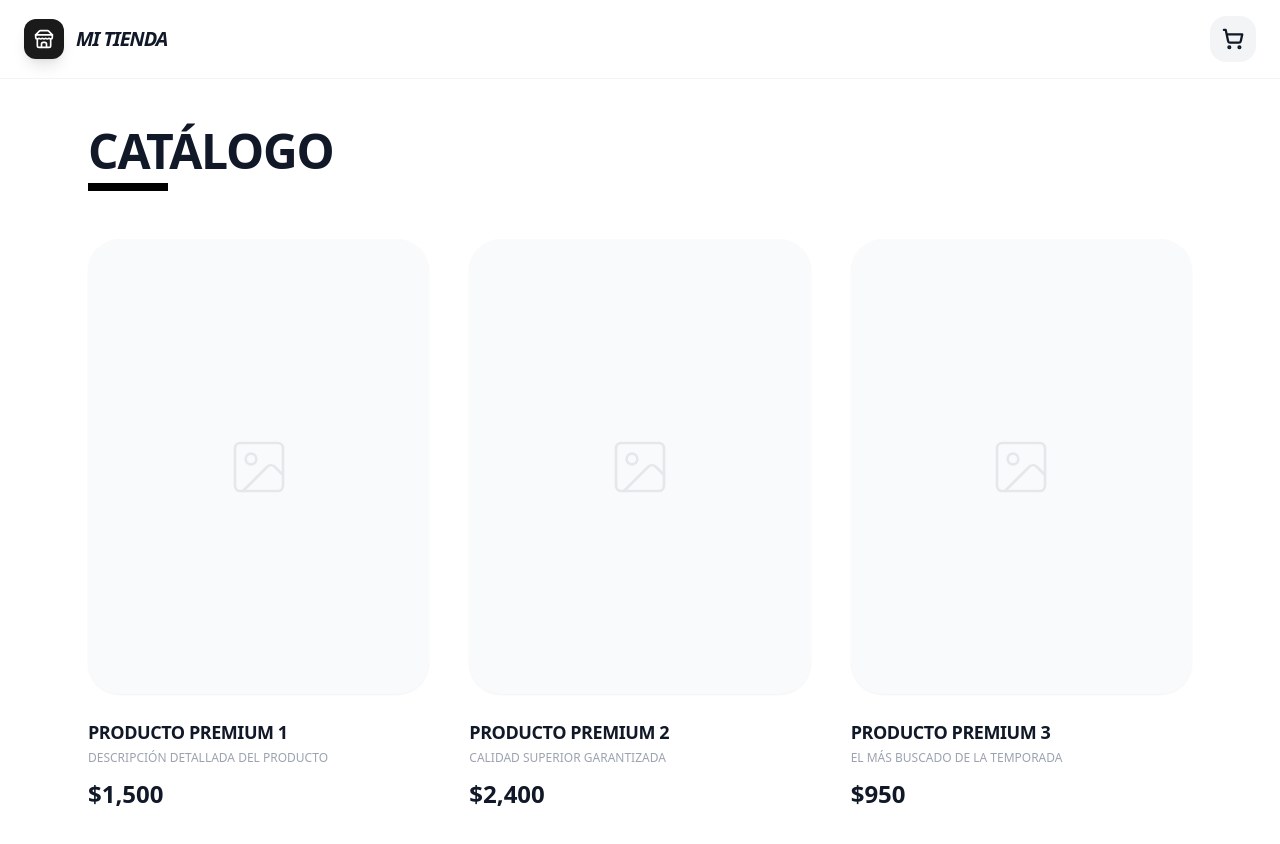
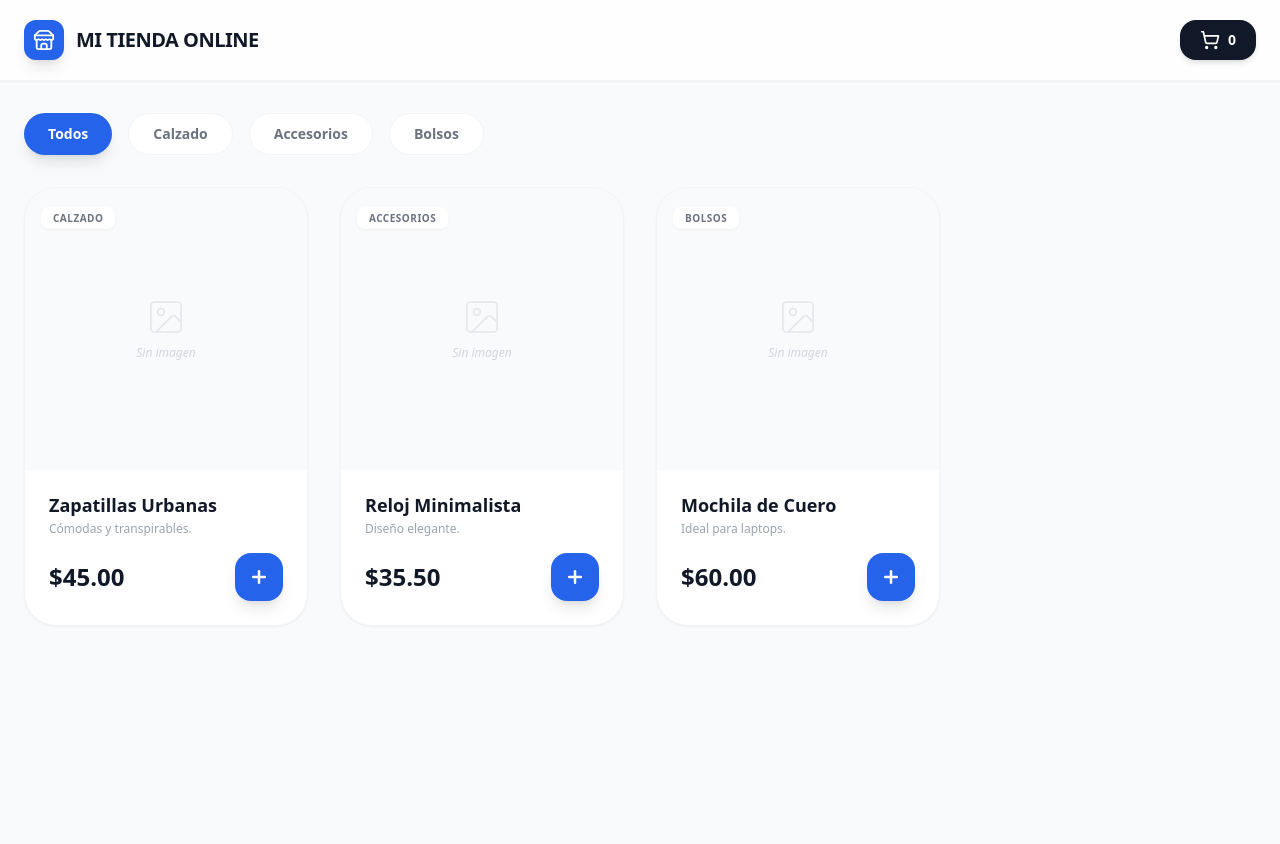
Before and after one commit to jercsk/Tienda-Cuadralo, a React (Vite) app: page / in a window 1280 px wide. Shown: the top 844 px of the page. After the commit the page ends 800 px from the top, so only its background shows below. Built offline with nearby package versions, Linux system fonts and the light colour scheme.

Commit message:
Update App.jsx

```diff
--- a/src/App.jsx
+++ b/src/App.jsx
@@ -2,12 +2,15 @@ import React, { useState, useEffect } from 'react';
 import { initializeApp } from "firebase/app";
 import { getAuth } from "firebase/auth";
 import { getFirestore, doc, onSnapshot } from "firebase/firestore";
-import { ShoppingCart, X, Store, MessageCircle, Trash2, Image as ImageIcon, ChevronRight } from 'lucide-react';
+import {
+  ShoppingCart, X, Plus, Minus, Store, MessageCircle,
+  Trash2, ChevronRight, Image as ImageIcon
+} from 'lucide-react';
 
-// CONFIGURACIÓN DE CONEXIÓN SEGURA
+// --- CONFIGURACIÓN DE FIREBASE (ADAPTADA PARA VERCEL) ---
 let app, auth, db;
 let isFirebaseReady = false;
-const APP_ID = typeof __app_id !== 'undefined' ? __app_id : 'tienda-personalizada';
+const APP_ID = typeof __app_id !== 'undefined' ? __app_id : 'tienda-pro';
 
 try {
   if (typeof __firebase_config !== 'undefined') {
@@ -18,20 +21,22 @@ try {
     isFirebaseReady = true;
   }
 } catch (e) {
-  console.warn("Modo visualización activo.");
+  console.warn("Modo demostración: Configuración de Firebase no detectada.");
 }
 
 export default function App() {
   const [products, setProducts] = useState([]);
   const [cart, setCart] = useState([]);
   const [isCartOpen, setIsCartOpen] = useState(false);
+  const [activeCategory, setActiveCategory] = useState('Todos');
   const [storeConfig, setStoreConfig] = useState({
-    storeName: 'MI TIENDA',
-    buttonColor: '#1a1a1a',
+    storeName: 'Mi Tienda Online',
+    primaryColor: '#2563eb',
     currency: '$',
-    theme: 'modern'
+    whatsapp: ''
   });
 
+  // --- CARGA DE DATOS ---
   useEffect(() => {
     if (isFirebaseReady) {
       const docRef = doc(db, 'artifacts', APP_ID, 'public', 'data', 'config', 'tienda');
@@ -41,122 +46,191 @@ export default function App() {
           if (data.products) setProducts(data.products);
           if (data.config) setStoreConfig(prev => ({ ...prev, ...data.config }));
         }
-      }, (error) => console.error("Error:", error));
+      });
       return () => unsub();
     } else {
-      // CARGA DE TUS PRODUCTOS SEGÚN EL DISEÑO QUE APROBASTE
+      // Datos de ejemplo basados en tu archivo Modelo.html si no hay conexión
       setProducts([
-        { name: 'Producto Premium 1', price: 1500, image: null, desc: 'Descripción detallada del producto' },
-        { name: 'Producto Premium 2', price: 2400, image: null, desc: 'Calidad superior garantizada' },
-        { name: 'Producto Premium 3', price: 950, image: null, desc: 'El más buscado de la temporada' }
+        { id: 1, name: 'Zapatillas Urbanas', price: 45.00, category: 'Calzado', image: null, description: 'Cómodas y transpirables.' },
+        { id: 2, name: 'Reloj Minimalista', price: 35.50, category: 'Accesorios', image: null, description: 'Diseño elegante.' },
+        { id: 3, name: 'Mochila de Cuero', price: 60.00, category: 'Bolsos', image: null, description: 'Ideal para laptops.' }
       ]);
     }
   }, []);
 
-  const total = cart.reduce((acc, item) => acc + Number(item.price), 0);
+  // --- LÓGICA DEL CARRITO ---
+  const addToCart = (product) => {
+    const existing = cart.find(item => item.id === product.id);
+    if (existing) {
+      setCart(cart.map(item => item.id === product.id ? { ...item, quantity: item.quantity + 1 } : item));
+    } else {
+      setCart([...cart, { ...product, quantity: 1 }]);
+    }
+    setIsCartOpen(true);
+  };
 
-  const enviarWhatsApp = () => {
-    const items = cart.map(i => `- ${i.name} (${storeConfig.currency}${i.price})`).join('\n');
-    const mensaje = `¡Hola! Me interesa comprar:\n\n${items}\n\nTotal: ${storeConfig.currency}${total.toLocaleString()}`;
-    window.open(`https://wa.me/?text=${encodeURIComponent(mensaje)}`, '_blank');
+  const updateQuantity = (id, delta) => {
+    setCart(cart.map(item => {
+      if (item.id === id) {
+        const newQty = Math.max(0, item.quantity + delta);
+        return { ...item, quantity: newQty };
+      }
+      return item;
+    }).filter(item => item.quantity > 0));
+  };
+
+  const cartTotal = cart.reduce((acc, item) => acc + (item.price * item.quantity), 0);
+  const categories = ['Todos', ...new Set(products.map(p => p.category))];
+  const filteredProducts = activeCategory === 'Todos'
+    ? products
+    : products.filter(p => p.category === activeCategory);
+
+  const checkoutWhatsApp = () => {
+    const message = `*Nuevo Pedido - ${storeConfig.storeName}*\n\n` +
+      cart.map(i => `• ${i.name} (x${i.quantity}) - ${storeConfig.currency}${(i.price * i.quantity).toFixed(2)}`).join('\n') +
+      `\n\n*Total: ${storeConfig.currency}${cartTotal.toFixed(2)}*`;
+    window.open(`https://wa.me/${storeConfig.whatsapp}?text=${encodeURIComponent(message)}`, '_blank');
   };
 
   return (
-    <div className="min-h-screen bg-white text-gray-900 font-sans">
+    <div className="min-h-screen bg-gray-50 font-sans text-gray-900">
 
-      {/* NAVBAR PERSONALIZADO */}
-      <nav className="sticky top-0 z-50 bg-white/90 backdrop-blur-md border-b border-gray-100 px-6 py-4 flex items-center justify-between">
-        <div className="flex items-center gap-3">
-          <div className="w-10 h-10 rounded-xl flex items-center justify-center text-white shadow-lg" style={{ backgroundColor: storeConfig.buttonColor }}>
-            <Store size={20} />
+      {/* HEADER */}
+      <header className="sticky top-0 z-40 bg-white/80 backdrop-blur-md border-b border-gray-100 shadow-sm">
+        <div className="max-w-7xl mx-auto px-4 sm:px-6 h-20 flex items-center justify-between">
+          <div className="flex items-center space-x-3">
+            <div className="w-10 h-10 rounded-xl flex items-center justify-center text-white shadow-lg" style={{ backgroundColor: storeConfig.primaryColor }}>
+              <Store size={22} />
             </div>
-          <span className="font-black text-xl tracking-tighter uppercase italic">{storeConfig.storeName}</span>
+            <h1 className="text-xl font-black tracking-tight uppercase">{storeConfig.storeName}</h1>
           </div>
 
           <button
             onClick={() => setIsCartOpen(true)}
-          className="p-3 bg-gray-100 rounded-2xl relative hover:bg-gray-200 transition-colors"
+            className="flex items-center space-x-2 bg-gray-900 text-white px-5 py-2.5 rounded-2xl hover:scale-105 transition-all shadow-md"
           >
-          <ShoppingCart size={22} strokeWidth={2.5} />
-          {cart.length > 0 && (
-            <span className="absolute -top-1 -right-1 bg-black text-white w-5 h-5 rounded-full text-[10px] flex items-center justify-center font-bold">
-              {cart.length}
-            </span>
-          )}
+            <ShoppingCart size={20} />
+            <span className="font-bold text-sm">{cart.length}</span>
           </button>
-      </nav>
+        </div>
+      </header>
 
-      {/* DISEÑO DE GRILLA QUE TRABAJAMOS ANTES */}
-      <main className="max-w-6xl mx-auto px-6 py-12">
-        <div className="mb-12">
-          <h2 className="text-5xl font-black tracking-tight uppercase mb-2">Catálogo</h2>
-          <div className="h-2 w-20 bg-black"></div>
+      {/* CATEGORÍAS */}
+      <div className="max-w-7xl mx-auto px-4 sm:px-6 py-8 overflow-x-auto no-scrollbar">
+        <div className="flex space-x-4">
+          {categories.map(cat => (
+            <button
+              key={cat}
+              onClick={() => setActiveCategory(cat)}
+              className={`px-6 py-2.5 rounded-full text-sm font-bold transition-all whitespace-nowrap ${
+                activeCategory === cat
+                ? 'text-white shadow-lg'
+                : 'bg-white text-gray-500 hover:bg-gray-100 border border-gray-100'
+              }`}
+              style={activeCategory === cat ? { backgroundColor: storeConfig.primaryColor } : {}}
+            >
+              {cat}
+            </button>
+          ))}
+        </div>
       </div>
 
-        <div className="grid grid-cols-1 md:grid-cols-2 lg:grid-cols-3 gap-10">
-          {products.map((p, i) => (
-            <div key={i} className="group">
-              <div className="aspect-[3/4] bg-gray-50 rounded-[2rem] overflow-hidden mb-6 relative shadow-sm group-hover:shadow-xl transition-all duration-500">
+      {/* PRODUCTOS */}
+      <main className="max-w-7xl mx-auto px-4 sm:px-6 pb-20">
+        <div className="grid grid-cols-1 sm:grid-cols-2 lg:grid-cols-3 xl:grid-cols-4 gap-8">
+          {filteredProducts.map(p => (
+            <div key={p.id} className="bg-white rounded-[2rem] border border-gray-100 shadow-sm overflow-hidden flex flex-col group hover:shadow-xl transition-all duration-300">
+              <div className="aspect-square bg-gray-50 relative overflow-hidden">
                 {p.image ? (
-                  <img src={p.image} className="w-full h-full object-cover group-hover:scale-105 transition-transform duration-700" />
+                  <img src={p.image} alt={p.name} className="w-full h-full object-cover group-hover:scale-110 transition-transform duration-500" />
                 ) : (
-                  <div className="w-full h-full flex flex-col items-center justify-center text-gray-200">
-                    <ImageIcon size={64} strokeWidth={1} />
+                  <div className="w-full h-full flex flex-col items-center justify-center text-gray-300 italic text-xs">
+                    <ImageIcon size={40} strokeWidth={1} className="mb-2 opacity-50" />
+                    Sin imagen
                   </div>
                 )}
+                <div className="absolute top-4 left-4">
+                  <span className="bg-white/90 backdrop-blur px-3 py-1 rounded-lg text-[10px] font-black uppercase tracking-wider text-gray-500 shadow-sm">
+                    {p.category}
+                  </span>
+                </div>
+              </div>
+
+              <div className="p-6 flex flex-col flex-1">
+                <h3 className="font-bold text-lg mb-1 leading-tight">{p.name}</h3>
+                <p className="text-gray-400 text-xs line-clamp-2 mb-4 flex-1">{p.description}</p>
+                <div className="flex items-center justify-between mt-auto">
+                  <span className="text-2xl font-black text-gray-900">{storeConfig.currency}{Number(p.price).toFixed(2)}</span>
                   <button
-                  onClick={() => setCart([...cart, p])}
-                  className="absolute bottom-6 right-6 w-14 h-14 bg-white rounded-2xl shadow-xl flex items-center justify-center opacity-0 translate-y-4 group-hover:opacity-100 group-hover:translate-y-0 transition-all duration-300 hover:bg-black hover:text-white"
+                    onClick={() => addToCart(p)}
+                    className="w-12 h-12 rounded-2xl flex items-center justify-center text-white hover:scale-110 active:scale-95 transition-all shadow-lg"
+                    style={{ backgroundColor: storeConfig.primaryColor }}
                   >
-                  <ChevronRight size={24} />
+                    <Plus size={20} strokeWidth={3} />
                   </button>
                 </div>
-
-              <h3 className="font-bold text-lg mb-1 uppercase tracking-tight">{p.name}</h3>
-              <p className="text-gray-400 text-xs mb-3 uppercase font-medium">{p.desc}</p>
-              <p className="text-2xl font-black">{storeConfig.currency}{Number(p.price).toLocaleString()}</p>
+              </div>
             </div>
           ))}
         </div>
       </main>
 
-      {/* SIDEBAR DEL CARRITO */}
+      {/* CARRITO SIDEBAR */}
       {isCartOpen && (
         <div className="fixed inset-0 z-[100] flex justify-end">
-          <div className="absolute inset-0 bg-black/20 backdrop-blur-sm" onClick={() => setIsCartOpen(false)}></div>
+          <div className="absolute inset-0 bg-black/40 backdrop-blur-sm animate-in fade-in" onClick={() => setIsCartOpen(false)}></div>
           <div className="relative bg-white w-full max-w-md h-full flex flex-col shadow-2xl animate-in slide-in-from-right duration-300">
-            <div className="p-8 border-b flex justify-between items-center">
-              <h2 className="text-2xl font-black uppercase">Tu Carrito</h2>
-              <button onClick={() => setIsCartOpen(false)} className="p-2 hover:bg-gray-100 rounded-xl"><X size={24}/></button>
+            <div className="p-6 border-b flex justify-between items-center bg-white">
+              <div className="flex items-center space-x-2">
+                <ShoppingCart size={24} className="text-gray-900" />
+                <h2 className="text-xl font-black uppercase tracking-tight">Tu Pedido</h2>
+              </div>
+              <button onClick={() => setIsCartOpen(false)} className="p-2 hover:bg-gray-100 rounded-xl transition-colors">
+                <X size={24} />
+              </button>
             </div>
 
-            <div className="flex-1 overflow-y-auto p-8 space-y-6">
-              {cart.map((item, idx) => (
-                <div key={idx} className="flex gap-4 items-center">
-                  <div className="w-16 h-16 bg-gray-100 rounded-xl flex-shrink-0 flex items-center justify-center overflow-hidden font-bold">
+            <div className="flex-1 overflow-y-auto p-6 space-y-6 bg-gray-50/50">
+              {cart.length === 0 ? (
+                <div className="h-full flex flex-col items-center justify-center text-gray-400 opacity-50">
+                  <ShoppingCart size={48} className="mb-4" strokeWidth={1} />
+                  <p className="font-bold uppercase text-xs tracking-widest">Carrito vacío</p>
+                </div>
+              ) : (
+                cart.map(item => (
+                  <div key={item.id} className="bg-white p-4 rounded-3xl border border-gray-100 shadow-sm flex items-center space-x-4">
+                    <div className="w-16 h-16 bg-gray-100 rounded-2xl flex-shrink-0 flex items-center justify-center overflow-hidden">
                       {item.image ? <img src={item.image} className="w-full h-full object-cover" /> : <ImageIcon size={20} className="text-gray-300" />}
                     </div>
                     <div className="flex-1">
-                    <p className="font-bold text-sm uppercase leading-tight">{item.name}</p>
-                    <p className="text-gray-400 font-bold text-xs">{storeConfig.currency}{Number(item.price).toLocaleString()}</p>
+                      <h4 className="font-bold text-sm uppercase leading-tight">{item.name}</h4>
+                      <p className="text-gray-400 font-bold text-xs">{storeConfig.currency}{item.price.toFixed(2)}</p>
                     </div>
-                  <button onClick={() => setCart(cart.filter((_, i) => i !== idx))} className="text-red-500 p-2"><Trash2 size={18}/></button>
+                    <div className="flex items-center bg-gray-100 rounded-xl p-1">
+                      <button onClick={() => updateQuantity(item.id, -1)} className="p-1 text-gray-500 hover:text-black"><Minus size={14}/></button>
+                      <span className="w-6 text-center text-xs font-black">{item.quantity}</span>
+                      <button onClick={() => updateQuantity(item.id, 1)} className="p-1 text-gray-500 hover:text-black"><Plus size={14}/></button>
                     </div>
-              ))}
+                  </div>
+                ))
+              )}
             </div>
 
-            <div className="p-8 bg-gray-50 border-t">
-              <div className="flex justify-between items-center mb-6 font-black uppercase">
-                <span className="text-gray-400 text-xs">Total</span>
-                <span className="text-2xl">{storeConfig.currency}{total.toLocaleString()}</span>
+            {cart.length > 0 && (
+              <div className="p-6 bg-white border-t space-y-4">
+                <div className="flex justify-between items-center font-black">
+                  <span className="text-gray-400 text-xs uppercase tracking-widest">Total del pedido</span>
+                  <span className="text-3xl tracking-tighter">{storeConfig.currency}{cartTotal.toFixed(2)}</span>
                 </div>
                 <button
-                onClick={enviarWhatsApp}
-                className="w-full py-5 bg-green-600 text-white rounded-2xl font-black uppercase text-xs tracking-widest shadow-lg flex items-center justify-center gap-2"
+                  onClick={checkoutWhatsApp}
+                  className="w-full py-5 bg-green-600 text-white rounded-[1.5rem] font-black uppercase text-xs tracking-[0.2em] shadow-xl hover:bg-green-700 transition-all flex items-center justify-center space-x-3 active:scale-95"
                 >
-                <MessageCircle size={20} fill="white" /> Finalizar Pedido
+                  <MessageCircle size={20} fill="white" />
+                  <span>Enviar por WhatsApp</span>
                 </button>
               </div>
+            )}
           </div>
         </div>
       )}
```
Lines whose indentation alone changed are shown as unchanged.
